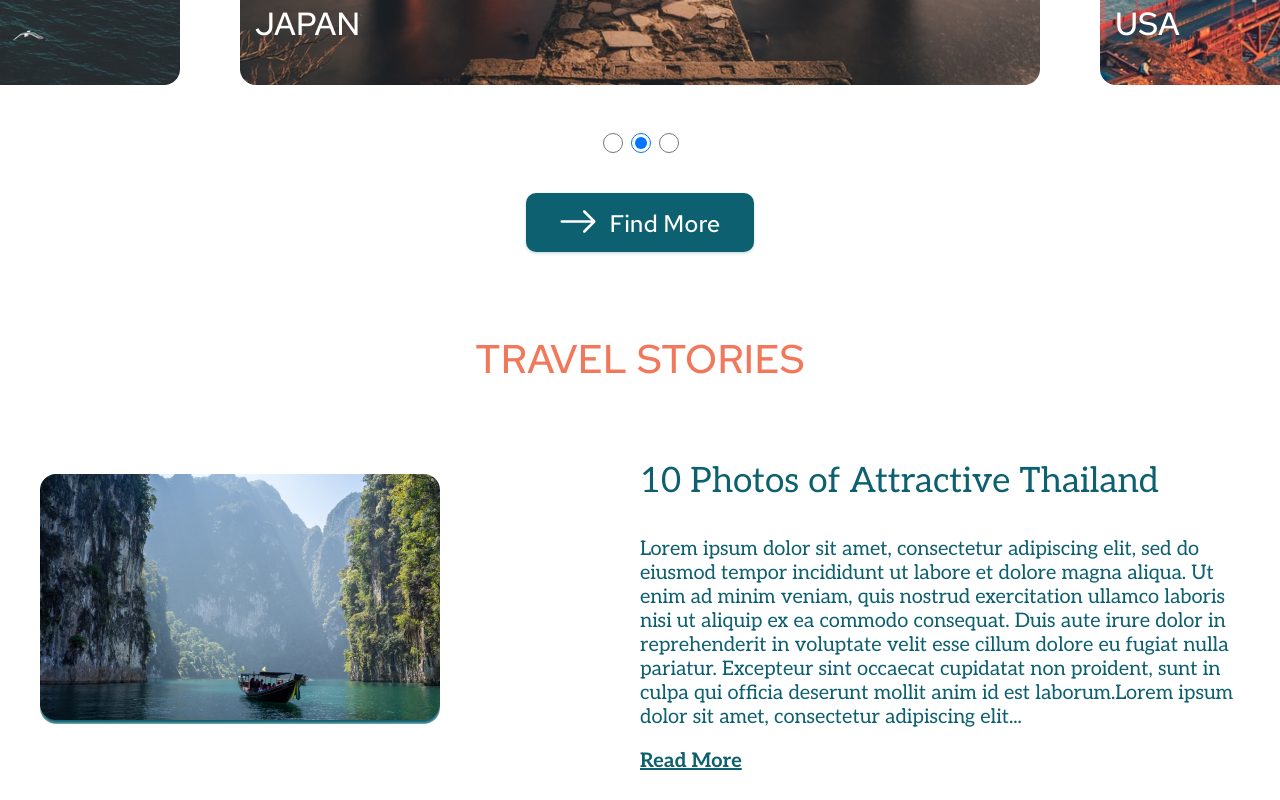
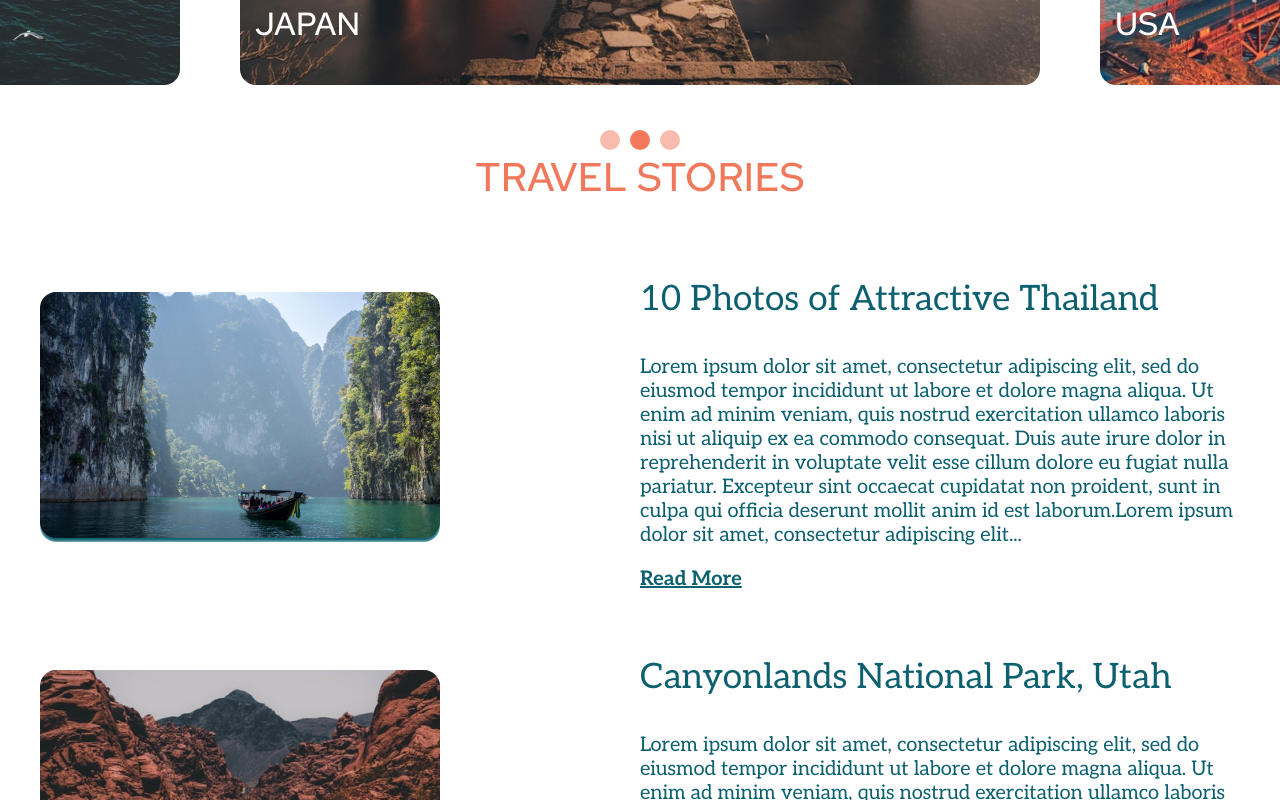
Before and after one commit to Elijah-I/rsschool-travel, a plain HTML site: page index.html in a window 1280 px wide. Shown: the part 2078-2878 px from the top of the page. Drawn offline with Linux system fonts and the light colour scheme.

Commit message:
refactor: correct destinations radio btns

```diff
--- a/index.html
+++ b/index.html
@@ -97,6 +97,12 @@
                                 <figcaption class="destinations-slide-title">USA</figcaption>
                             </figure>
                         </div>
+                        <div class="destinations-btns">
+                            <div class="destinations-btn"></div>
+                            <div class="destinations-btn"></div>
+                            <div class="destinations-btn"></div>
+                        </div>
+                        <!--
                         <div class="destinations-slider-btns">
                             <input type="radio" id="btn-1" name="toggle" class="destinations-slider-btn">
                             <input type="radio" id="btn-2" name="toggle" class="destinations-slider-btn" checked>
@@ -107,9 +113,7 @@
                         <div class="button-title">Find More</div>
                         <svg class="button-icon"></svg>
                     </button>
-                    <!-- <button class="button destinations-button">
-                        <a href="#" class="destinations-button-link">Find More</a>
-                    </button> -->
+                     -->
                 </div>
             </section>
             <h2 class="section-title" id="stories">TRAVEL STORIES</h2>
@@ -159,7 +163,6 @@
                         <div class="footer-copirite">
                             <p>All Rights Reserved © Travel Portal</p>
                         </div>
-                        <div>
                         <ul class="social-list">
                             <li class="social-item">
                                 <a href="#!" class="social-link">
@@ -179,7 +182,6 @@
                         </ul>
                     </div>
                 </div>
-                </div>
             </footer>
     </div>
     <script src="./main.js"></script>
--- a/style.css
+++ b/style.css
@@ -341,21 +341,27 @@ html {
     line-height: 42px;
 }
 
-.destinations-slider-btns {
-    width: 100%;
+.destinations-btns {
     display: flex;
     justify-content: center;
     cursor: pointer;
     margin: 0;
     margin-top: 45px;
+
 }
 
-.destinations-slider-btn {
+.destinations-btn {
     width: 20px;
     height: 20px;
-    color: #F2785C;
+    background-color: rgba(242, 120, 92, 0.5);
+    border-radius: 50%;
 }
 
+.destinations-btn:nth-child(2) {
+    margin-right: 10px;
+    margin-left: 10px;
+    background-color: #F2785C;
+}
 
 .destinations-button {
     margin: 0 auto;
@@ -460,13 +466,13 @@ html {
     color: #0D606F;
 }
 
-.footer {
+/*End stories styles*/
 
-}
+/*Start footer styles*/
 
 .footer-wrapper {
     display: flex;
-    vertical-align: middle;
+    align-items: center;
     justify-content: flex-end;
     color: #ffffff;
 }
@@ -477,7 +483,7 @@ html {
 
 .social-list {
     display: flex;
-    vertical-align: middle;
+    align-items: center;
 }
 
 
```
Lines whose indentation alone changed are shown as unchanged.
